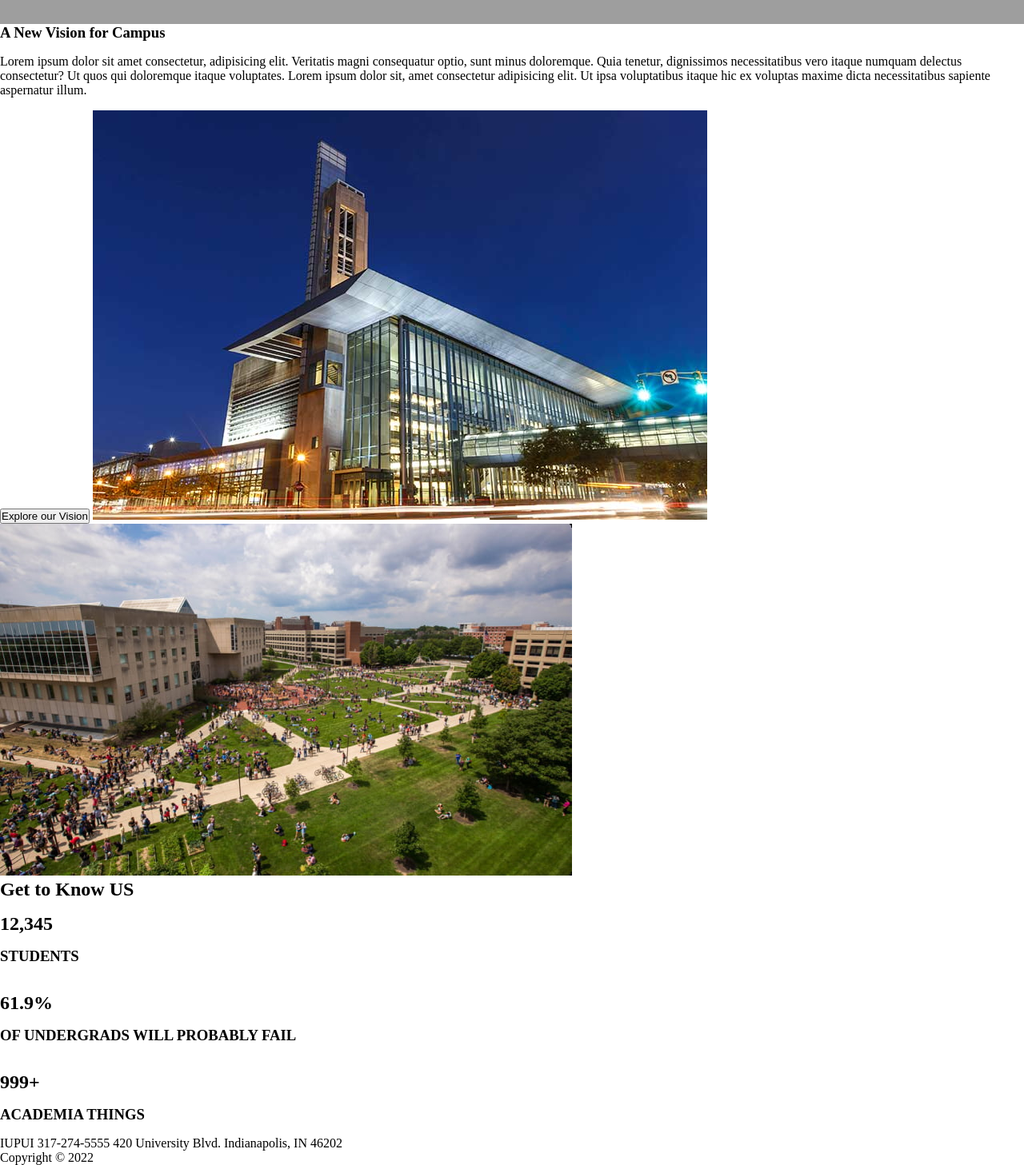
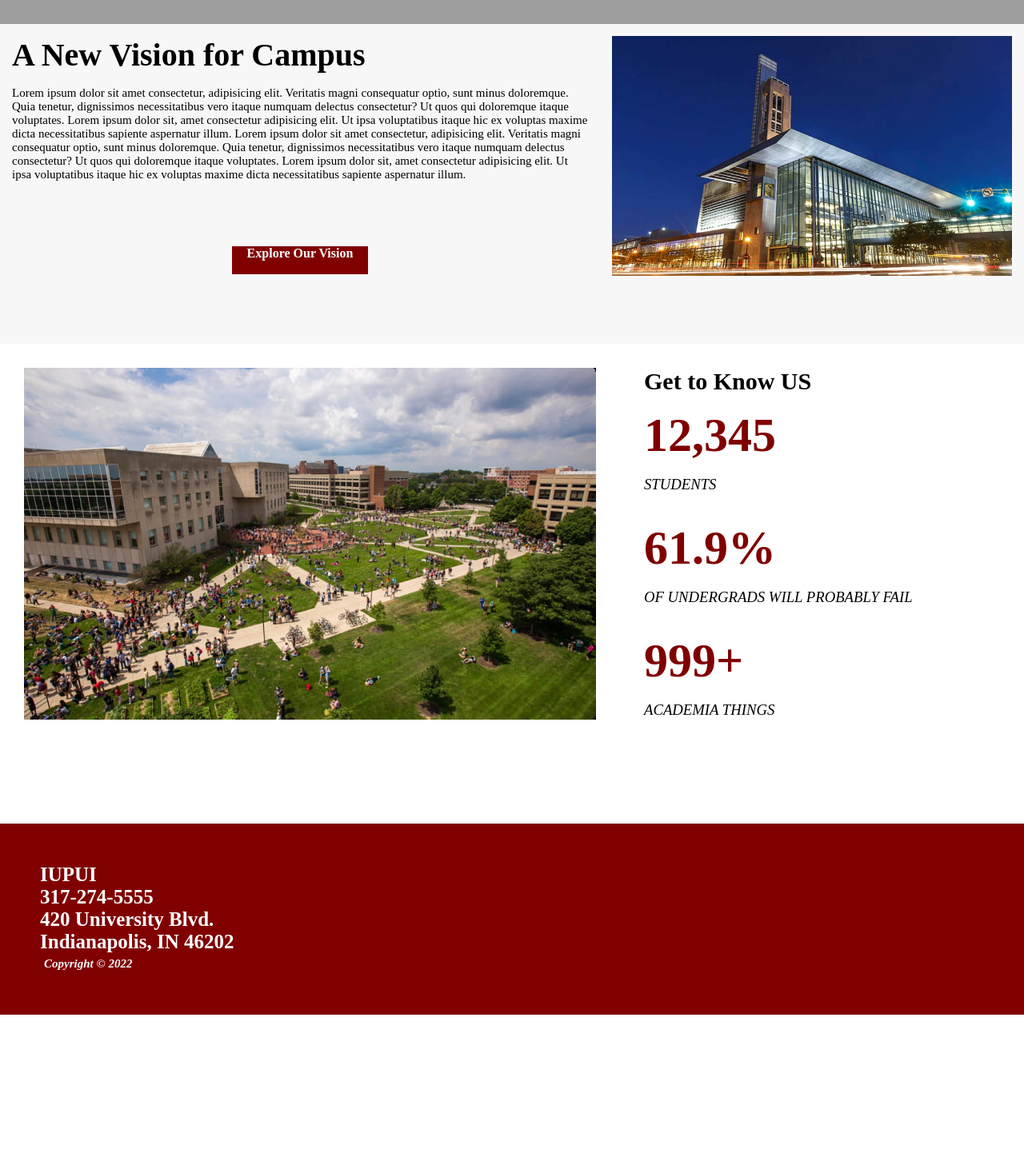
Before and after one commit to Hannah-Mayorga/homeworkOne, a website: page index.html in a window 1280 px wide. Shown: the part 720-2177 px from the top of the page at 80% size. After the commit the page ends 1989 px from the top, so only its background shows below. Drawn offline with Linux system fonts and the light colour scheme; grey boxes are pictures that could not be loaded.

Commit message:
home done

```diff
--- a/index.html
+++ b/index.html
@@ -34,9 +34,16 @@
         </div>
     </header>
     <section class="home_content">
-        <div>
-            <h3>A New Vision for Campus</h3>
-            <p>
+        <div class="header_row">
+            <div class="header_col">
+            <h3 class="header_content_title">A New Vision for Campus</h3>
+            <p class="header_content_type">
+                Lorem ipsum dolor sit amet consectetur, adipisicing elit. Veritatis magni consequatur optio, sunt minus
+                doloremque. Quia tenetur, dignissimos necessitatibus vero itaque numquam delectus consectetur? Ut quos
+                qui doloremque itaque voluptates.
+
+                Lorem ipsum dolor sit, amet consectetur adipisicing elit. Ut ipsa voluptatibus itaque hic ex voluptas
+                maxime dicta necessitatibus sapiente aspernatur illum.
                 Lorem ipsum dolor sit amet consectetur, adipisicing elit. Veritatis magni consequatur optio, sunt minus
                 doloremque. Quia tenetur, dignissimos necessitatibus vero itaque numquam delectus consectetur? Ut quos
                 qui doloremque itaque voluptates.
@@ -44,34 +51,44 @@
                 Lorem ipsum dolor sit, amet consectetur adipisicing elit. Ut ipsa voluptatibus itaque hic ex voluptas
                 maxime dicta necessitatibus sapiente aspernatur illum.
             </p>
-            <button>Explore our Vision</button>
-            <img src="/images/home/iupui-vision-blurb.jpg" alt="iupui-vision-blurb">
+            <div class="content_btn btn--big btn--red">
+                Explore Our Vision
+            </div>
+            </div>
+            <div class="header_col">
+                <img class="header_content_img" src="/images/home/iupui-vision-blurb.jpg" alt="iupui-vision-blurb">
+
+            </div>
         </div>
     </section>
     <section class="home_stats">
-        <div>
-            <img src="/images/home/campus-scenics.jpg" alt="">
-            <div>
-                <h2>Get to Know US</h2>
-                <h1>12,345</h1>
-                <h3>STUDENTS</h3>
+        <div class="home_row">
+            <div class="home_col">
+                <img src="/images/home/campus-scenics.jpg" alt="">
+            </div>
+            <div class="home_col">
+                <h2 class="home-stats-title">Get to Know US</h2>
+                <h1 class="home-stats-red home-stats-big">12,345</h1>
+                <h3 class="home-stats-italics">STUDENTS</h3>
                 <br>
-                <h1>61.9%</h1>
-                <h3>OF UNDERGRADS WILL PROBABLY FAIL</h3>
+                <h1 class="home-stats-red home-stats-big">61.9%</h1>
+                <h3 class="home-stats-italics">OF UNDERGRADS WILL PROBABLY FAIL</h3>
                 <br>
-                <h1>999+</h1>
-                <h3>ACADEMIA THINGS</h3>
+                <h1 class="home-stats-red home-stats-big">999+</h1>
+                <h3 class="home-stats-italics">ACADEMIA THINGS</h3>
             </div>
         </div>
     </section>
     <footer>
         <div class="footer-address">
-            IUPUI
-            317-274-5555
-            420 University Blvd.
-            Indianapolis, IN 46202
+            IUPUI <br>
+            317-274-5555 <br>
+            420 University Blvd. <br>
+            Indianapolis, IN 46202 <br>
+            <div class="footer-copyright">
+                Copyright &copy; 2022
+            </div>
         </div>
-        Copyright &copy; 2022
     </footer>
 </body>
 </html>
--- a/scss/footer.scss
+++ b/scss/footer.scss
@@ -0,0 +1,16 @@
+footer {
+    min-height: 25%;
+    background-color: maroon;
+    color: white;
+    font-weight: bold;
+    display: flex;
+    .footer-address {
+        padding: 50px;
+        font-size: 25px;
+    }
+    .footer-copyright {
+        padding: 5px;
+        font-size: 15px;
+        font-style: italic;
+    }
+}
--- a/scss/home/home-content.scss
+++ b/scss/home/home-content.scss
@@ -0,0 +1,42 @@
+.home_content {
+    min-height: 50%;
+    background-color: #f7f7f8;
+    margin: 0 auto;
+   // text-align: center;
+   // align-items: center;
+    .header_row {
+        display: flex;
+    }
+    .header_col {
+        padding: 15px;
+        //background-color: red;
+    }
+    .header_content_img {
+        width: 500px;
+        height: 300px;
+    }
+    .header_content_title {
+        font-size: 40px;
+    }
+    .header_content_type {
+        font-size: 15px;
+    }
+    .content_btn {
+        text-align: center;
+        margin: 0 auto;
+        position: relative;
+        top: 65px;
+        color: white;
+        font-weight: bold;
+        h3 {
+            padding: 5px;
+        }
+    }
+    .btn--big {
+        width: 170px;
+        height: 35px;
+    }
+    .btn--red {
+        background-color: maroon;
+    }
+}
--- a/scss/home/home-header.scss
+++ b/scss/home/home-header.scss
@@ -43,6 +43,6 @@ header {
         height: 40px;
     }
     .btn--red {
-        background-color: red;
+        background-color: maroon;
     }
 }
--- a/scss/home/home-stats.scss
+++ b/scss/home/home-stats.scss
@@ -0,0 +1,25 @@
+.home_stats {
+   // background-color: green;
+    min-height: 75%;
+    .home_row {
+        display: flex;
+    }
+    .home_col {
+        padding: 30px;
+    }
+    .home-stats-title {
+        font-weight: bolder;
+        font-size: 30px;
+    }
+    .home-stats-red {
+        color: maroon;
+    }
+    .home-stats-big {
+        font-size: 60px;
+    }
+    .home-stats-italics{
+        font-style: italic;
+        font-weight: lighter;
+    }
+
+}
--- a/scss/styles.scss
+++ b/scss/styles.scss
@@ -1,3 +1,6 @@
 @import 'structure.scss';
 @import 'nav.scss';
+@import 'footer.scss';
 @import './home/home-header.scss';
+@import './home/home-content.scss';
+@import './home/home-stats.scss';
```
Also changed, not shown: css/styles.css, 1 other file.
